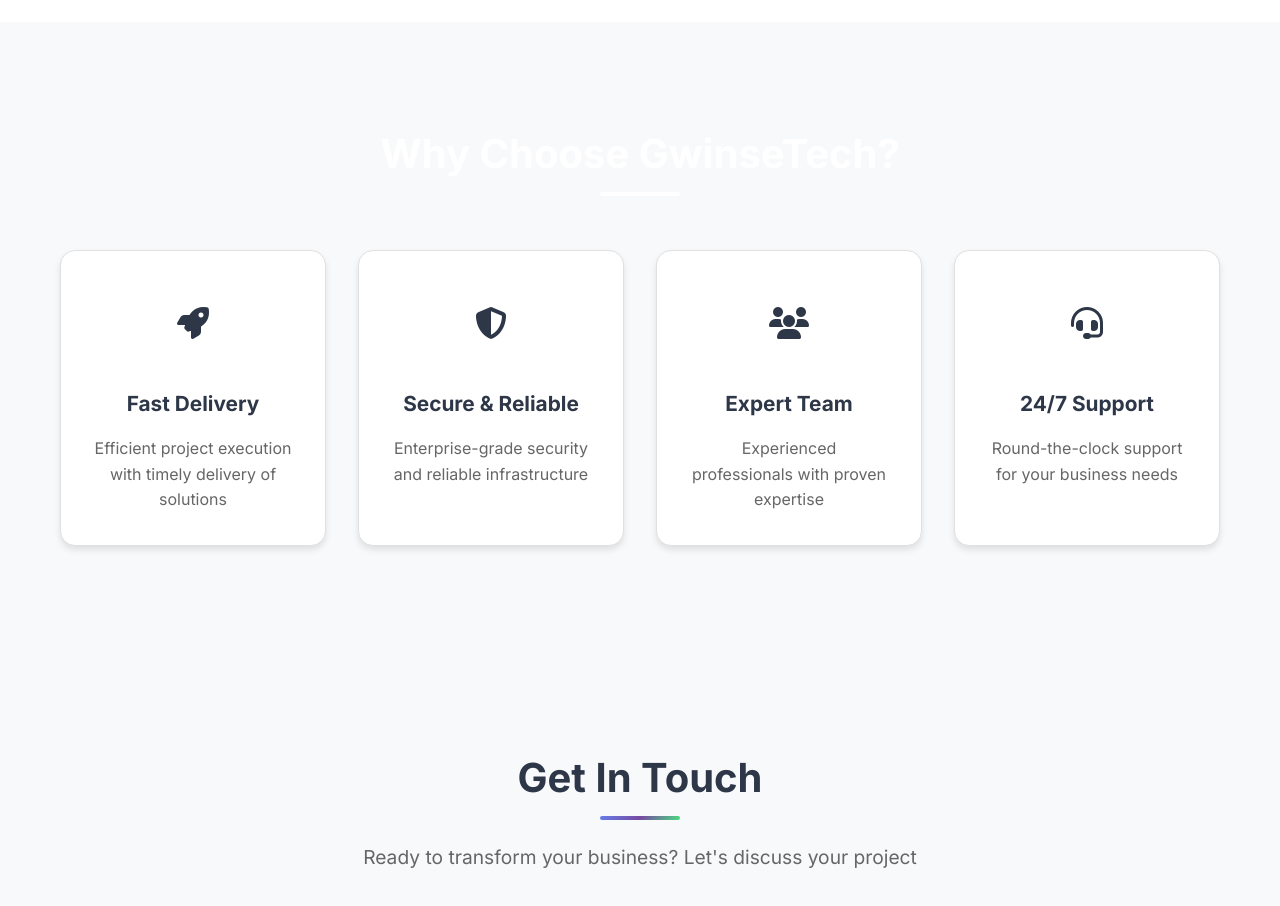
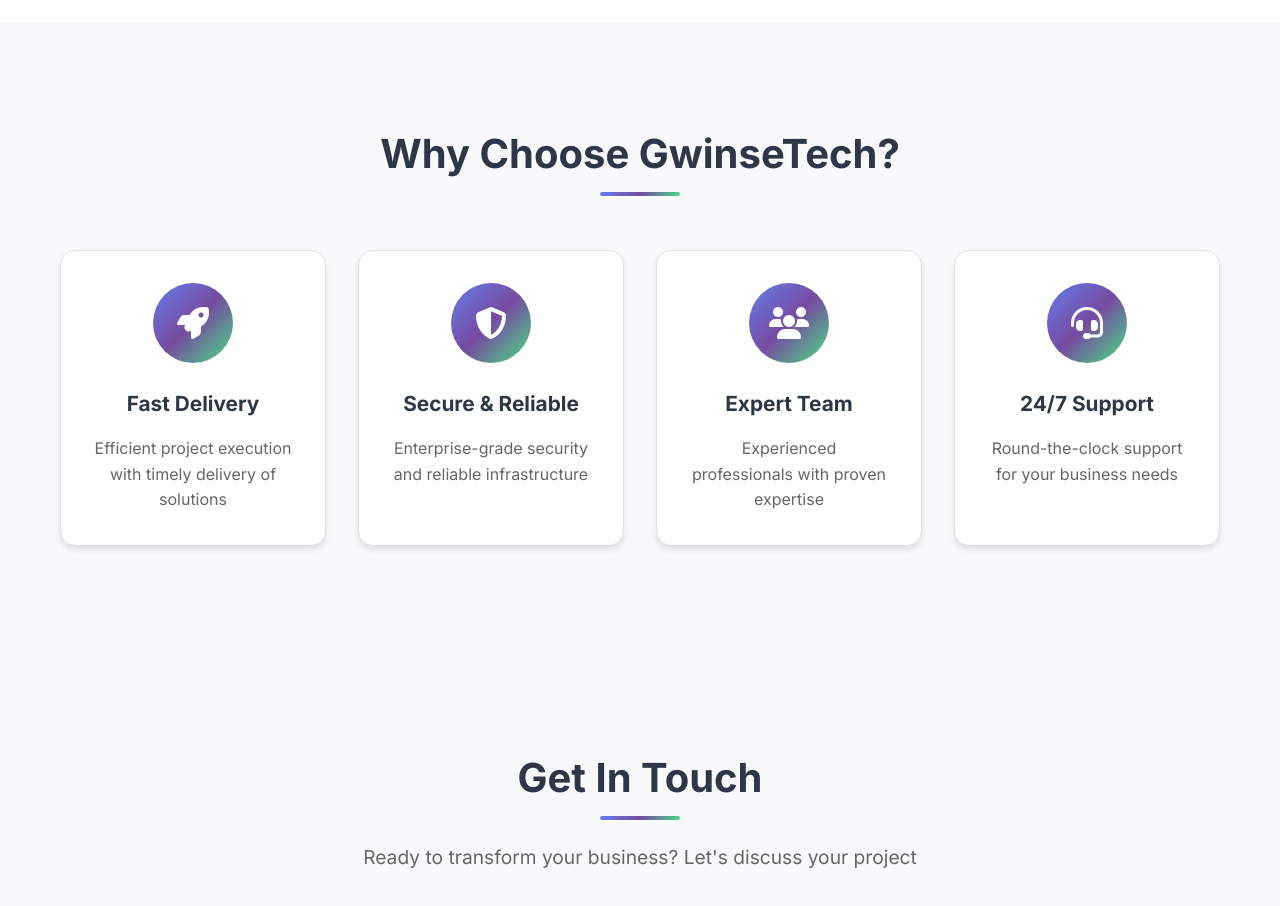
Before and after one commit to gwinsetech/Gwinsetech-website, a website: page index.html in a window 1280 px wide. Shown: the part 3160-4066 px from the top of the page. Drawn offline with Linux system fonts and the light colour scheme.

Commit message:
Update why-us section icons and title colors for white theme

```diff
--- a/company-styles.css
+++ b/company-styles.css
@@ -440,11 +440,11 @@
 }
 
 .why-us .section-title {
-    color: white;
+    color: #2d3748;
 }
 
 .why-us .section-title::after {
-    background: white;
+    background: linear-gradient(135deg, #667eea 0%, #764ba2 50%, #4ade80 100%);
 }
 
 .why-grid {
@@ -472,13 +472,14 @@
 .why-icon {
     width: 80px;
     height: 80px;
-    background: rgba(255, 255, 255, 0.2);
+    background: linear-gradient(135deg, #667eea 0%, #764ba2 50%, #4ade80 100%);
     border-radius: 50%;
     display: flex;
     align-items: center;
     justify-content: center;
     margin: 0 auto 1.5rem;
     font-size: 2rem;
+    color: white;
 }
 
 .why-item h3 {
```
